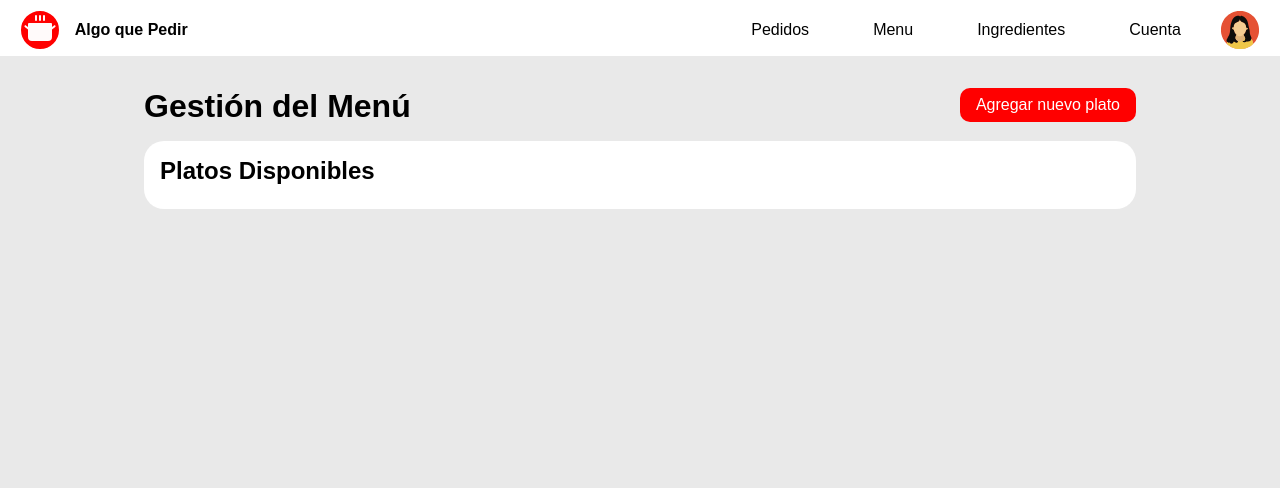
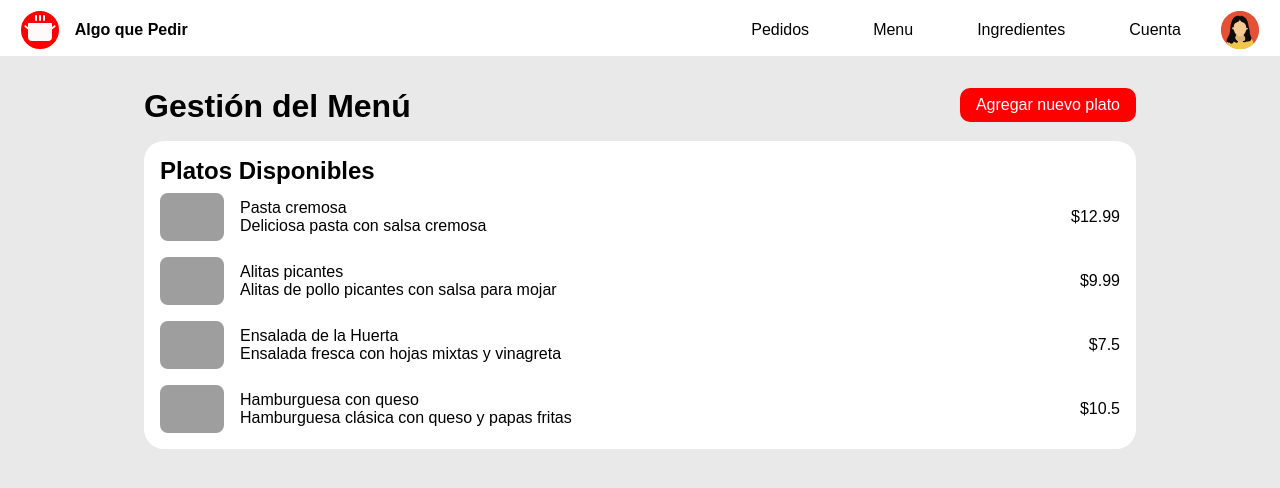
Before and after one commit to joanavarro23/svelte-algo-que-pedir, a SvelteKit app: page /menu in a window 1280 px wide. Shown: the top 488 px of the page. Built offline with nearby package versions, Linux system fonts and the light colour scheme; grey boxes are pictures that could not be loaded; a web font is replaced by a local one.

Commit message:
se cambio la variable para los platos mock en menu

```diff
--- a/src/routes/(app)/menu/+page.svelte
+++ b/src/routes/(app)/menu/+page.svelte
@@ -1,22 +1,20 @@
 <script>
   import Boton from '$lib/components/generales/boton/boton.svelte'
   import ItemMenu from '$lib/components/menu/ItemMenu.svelte'
-  import { platosMock } from '$lib/data/mock/PLATO'
+  import { PLATOS_MOCK } from '$lib/data/mock/PLATO'
 </script>
 
 <main class="menu-container main-vista">
   <header class="boton-titulo">
     <h1>Gestión del Menú</h1>
     <a href="./editar-plato">
-        <Boton onclick={()=>{
-
-        }}>Agregar nuevo plato</Boton>
+      <Boton onclick={() => {}}>Agregar nuevo plato</Boton>
     </a>
   </header>
   <section class="contenedor-general">
     <h2>Platos Disponibles</h2>
     <ul class="lista-menu">
-        {#each platosMock as plato (plato.id)}
+      {#each PLATOS_MOCK as plato (plato.id)}
         <a href="./editar-plato/{plato.id}">
           <ItemMenu {plato} />
         </a>
```
Lines whose indentation alone changed are shown as unchanged.
